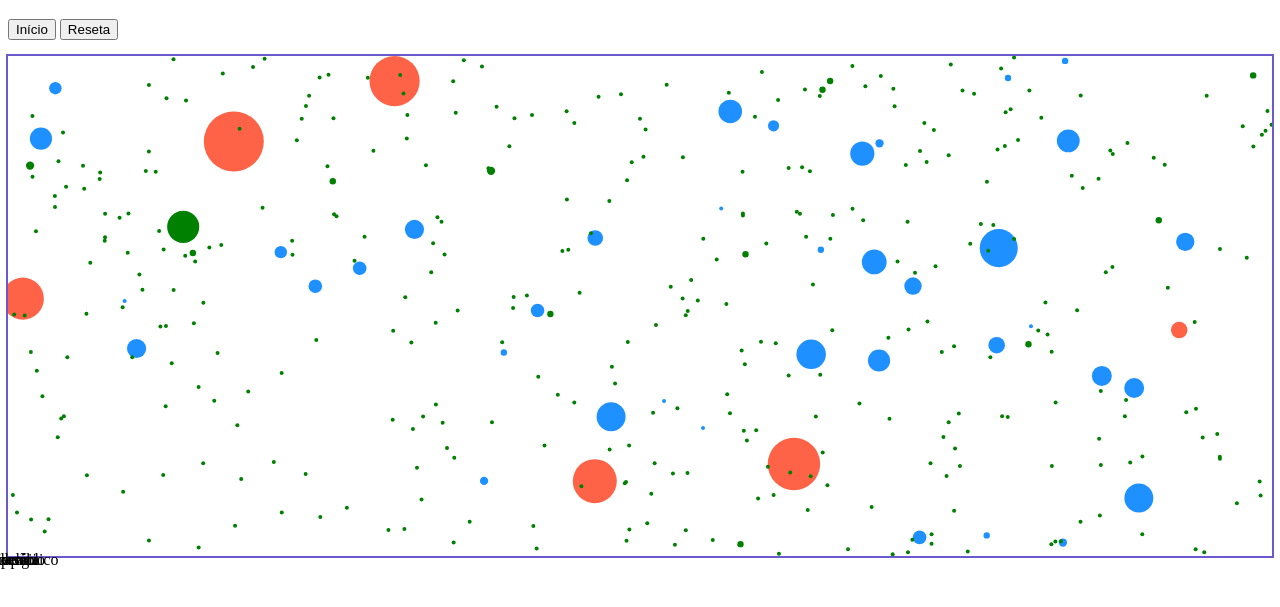
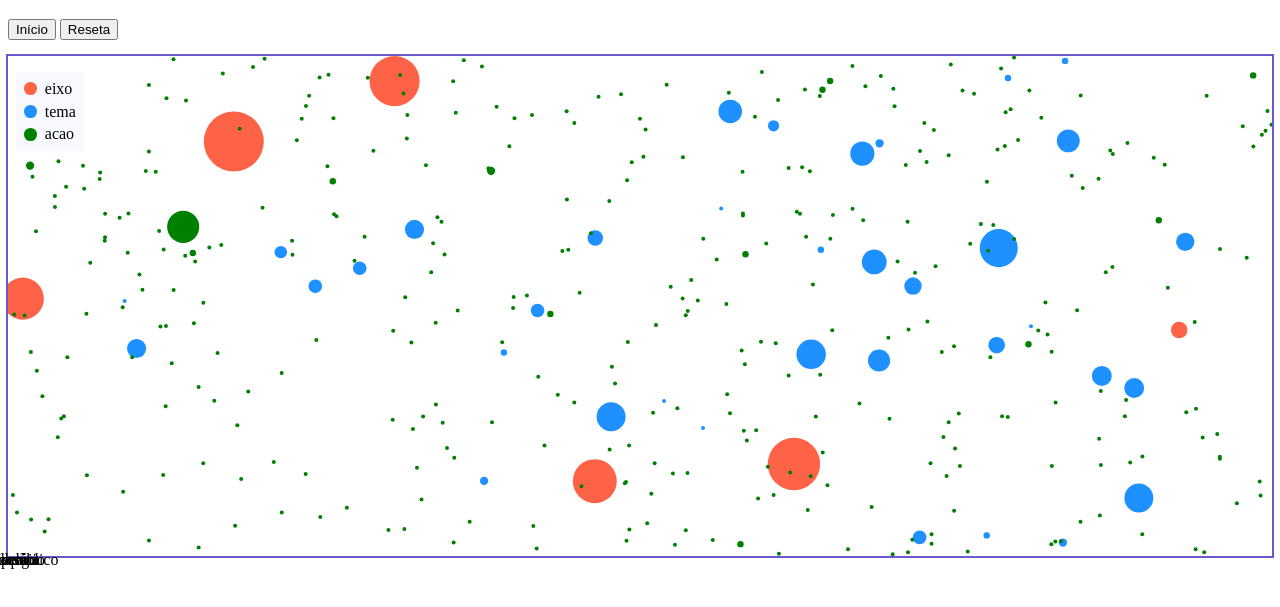
Before and after one commit to tesouro/me-legado, a plain HTML site: page index.html in a window 1280 px wide. Shown: the part 61-668 px from the top of the page. Drawn offline with nearby package versions, Linux system fonts and the light colour scheme.

Commit message:
adiciona legenda de cores

```diff
--- a/index.html
+++ b/index.html
@@ -18,6 +18,7 @@
 
 
     <div class="vis-container">
+        <div class="legenda-cores"></div>
         <svg class="vis"></svg>
     </div>
 
--- a/style.css
+++ b/style.css
@@ -28,6 +28,39 @@ p.label {
 
 }
 
+.legenda-cores {
+
+    position: absolute;
+    top: 1rem;
+    left: .5rem;
+    padding: .5rem;
+    background-color: ghostwhite;
+
+}
+
+.legenda-key-wrapper {
+
+    display: flex;
+    align-items: center;
+
+}
+
+.legenda-key-wrapper + .legenda-key-wrapper {
+
+    margin-top: .3rem;
+
+}
+
+.legenda-key {
+
+    width: .8rem;
+    height: .8rem;
+    display: inline-block;
+    margin-right: .5rem;
+    border-radius: 50%;
+
+}
+
 /* CONTROLS */
 
 .controls {
--- a/vis.js
+++ b/vis.js
@@ -216,6 +216,41 @@ const v = {
                     .style("top", d => d.y + 'px');
             });
 
+        },
+
+        legenda : {
+
+            el : 'div.legenda-cores',
+
+            draw : () => {
+
+                const categorias = v.utils.unique(v.data.nodes, 'type');
+
+                const legenda = document.querySelector(v.vis.legenda.el);
+
+                categorias.forEach(categoria => {
+
+                    const wrapper = document.createElement('div');
+                    wrapper.classList.add('legenda-key-wrapper');
+
+                    const key = document.createElement('span');
+                    const text = document.createElement('span');
+
+                    key.style.backgroundColor = v.vis.scales.color(categoria);
+                    key.classList.add('legenda-key');
+
+                    text.classList.add('legenda-texto');
+                    text.innerHTML = categoria;
+
+                    wrapper.appendChild(key);
+                    wrapper.appendChild(text);
+
+                    legenda.appendChild(wrapper);
+
+                })
+
+            }
+
         }
 
     },
@@ -307,6 +342,9 @@ const v = {
             v.vis.scales.set();
             v.sim.init();
             v.vis.draw();
+
+            v.vis.legenda.draw();
+
             v.interactions.inicio.monitora();
             v.interactions.reset.monitora();
 
```
